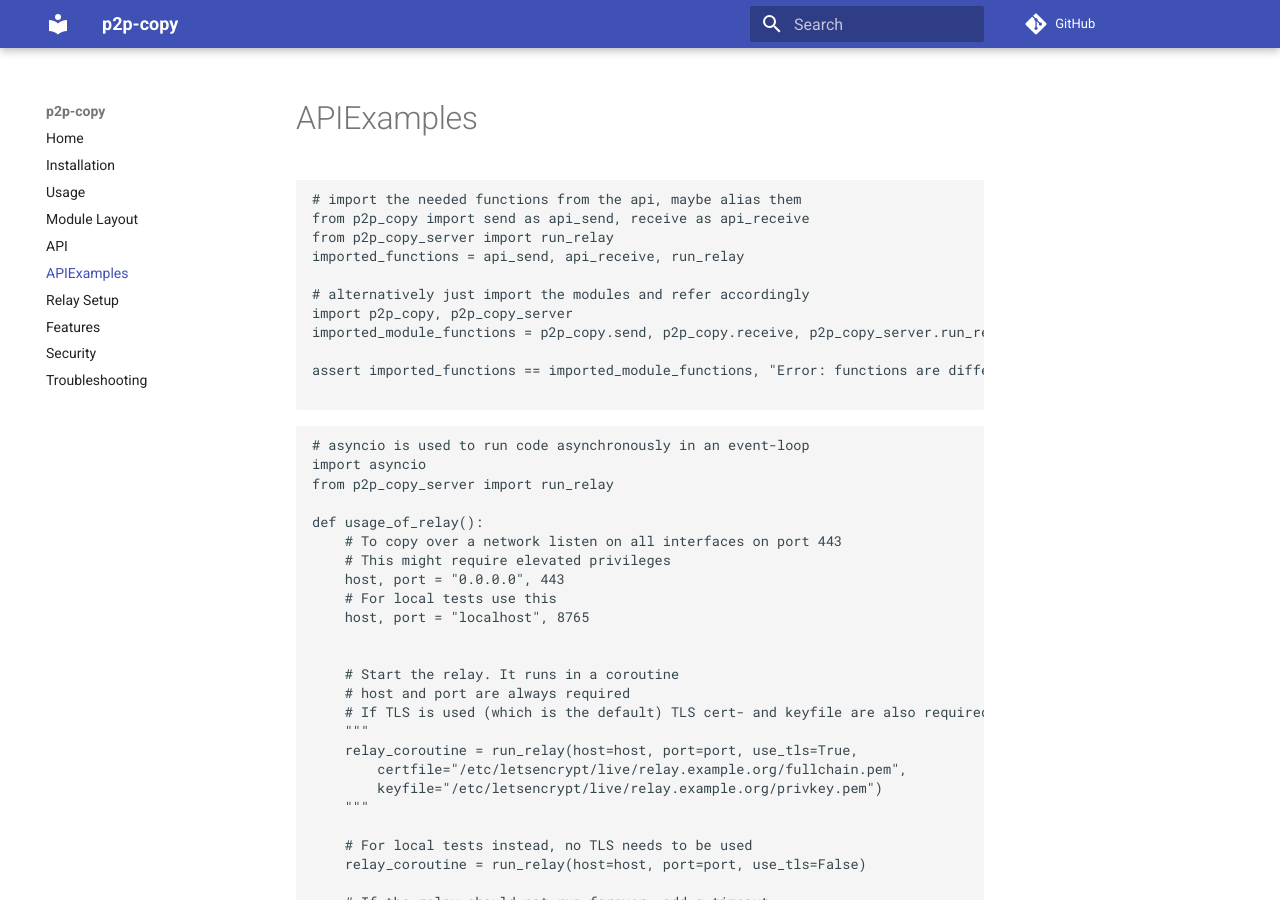
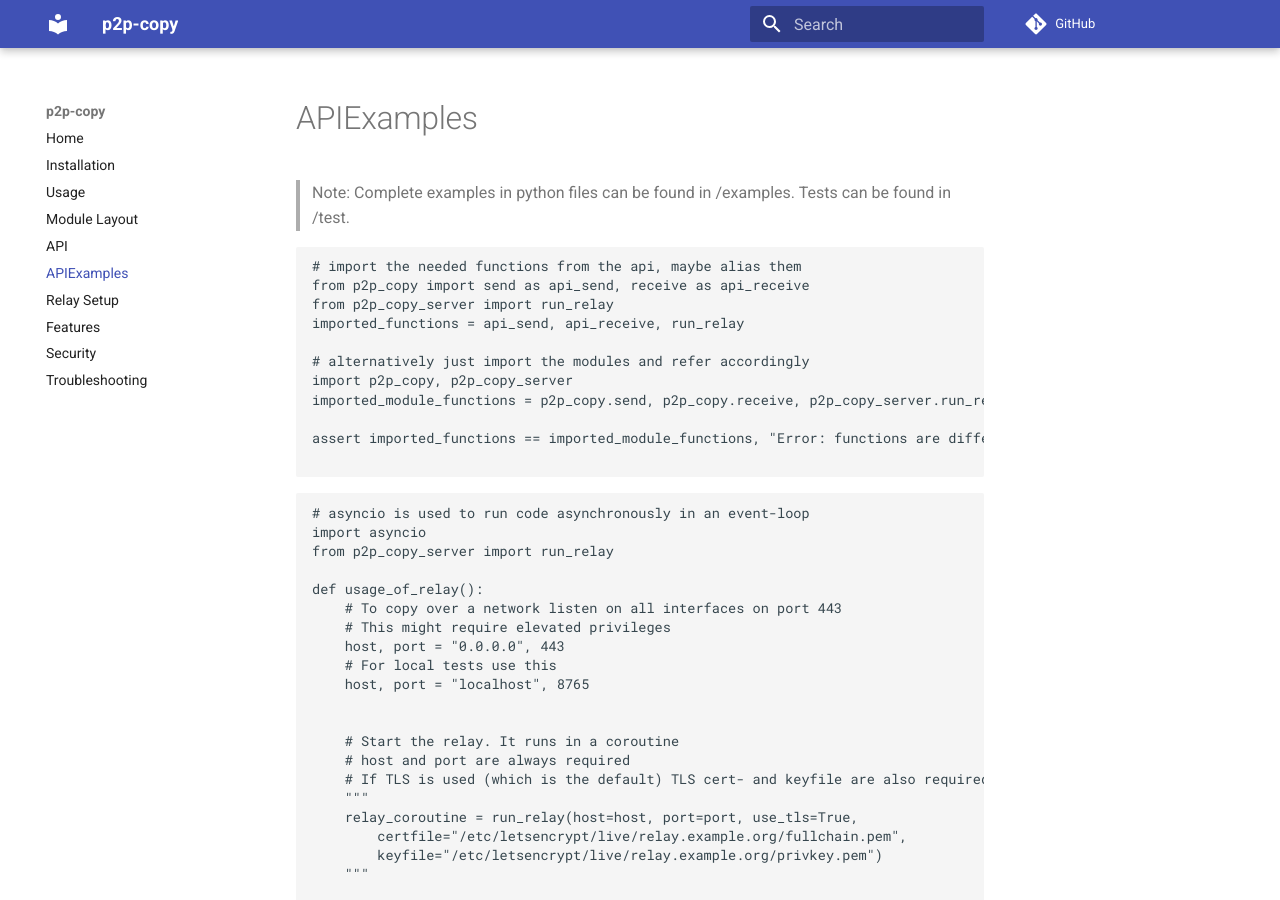
Before and after one commit to AfuLD/p2p-copy, an MkDocs documentation site: the page built from docs/examples.md, in a window 1280 px wide and 900 px high. Built offline with MkDocs 1.6.1 and Material for MkDocs 9.7.7, drawn with Linux system fonts in a browser that asks for light colours; comment, search, counter and statistics services are not loaded.

Commit message:
final docs

````diff
--- a/docs/examples.md
+++ b/docs/examples.md
@@ -1,3 +1,6 @@
+>Note: Complete examples in python files can be found in /examples. Tests can be found in /test.
+
+
 ```python
 # import the needed functions from the api, maybe alias them
 from p2p_copy import send as api_send, receive as api_receive
````
